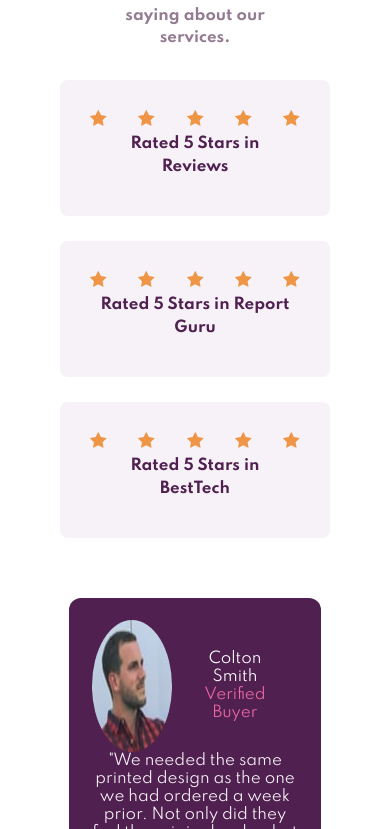
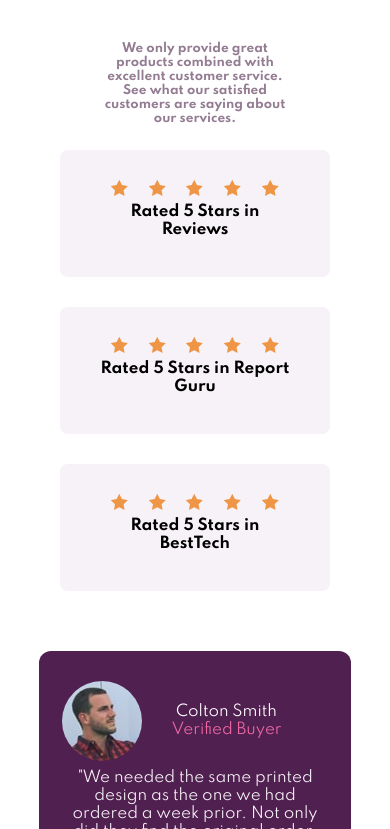
Before and after one commit to M-Kgobe/Social-proof-section, a plain HTML site: page index.html in a window 390 px wide. Shown: the part 327-1156 px from the top of the page. Drawn offline with Linux system fonts and the light colour scheme.

Commit message:
Final update

```diff
--- a/index.html
+++ b/index.html
@@ -132,7 +132,7 @@
       Challenge by
       <a href="https://www.frontendmentor.io?ref=challenge" target="_blank"
         >Frontend Mentor</a
-      >. Coded by <a href="#">Your Name Here</a>.
+      >. Coded by <a href="#">Malesela Kgobe</a>.
     </div>
     <!--End-->
   </body>
--- a/stylesheet.css
+++ b/stylesheet.css
@@ -2,12 +2,11 @@
     box-sizing: border-box;
     margin: 0;
 }
-/*Containers*/
 body{
     display: flex;
     flex-direction: column;
     align-items: center;
-    margin: auto;
+
     Font-size: 15px;
     font-family: 'Spartan', sans-serif;
     font-weight: 400,500,700;
@@ -16,22 +15,29 @@ body{
     background-repeat: no-repeat,no-repeat;
 }
 .intro{
-    display: grid;
+    display: flex;
+    justify-content: space-evenly;
+
+    /*display: grid;
     grid-template-columns:32em 32em;
     padding: 2em;
     line-height: 1.5em;
-    align-items: center;
+    align-items: center;*/
 }
 .rating{
     display: flex;
     flex-direction: column;
-    grid-gap: 25px;
-    color: hsl(300, 43%, 22%);
-    text-align: center;
+    grid-gap: 2em;
+    justify-content: space-between;
+    margin: auto;
+
 }
 .info-header{
     display: flex;
     flex-direction: column;
+    justify-content: space-evenly;
+    margin: 1.8em;
+    width: 30vw;
 }
 .buyers{
     display: grid;
@@ -42,63 +48,65 @@ body{
     display: flex;
     flex-direction: column;
     padding: 2em;
+    justify-content: space-between;
 }
-/*End of containers*/
-
-/*Header info and ratings*/
 .rev{
     display: inline-flex;
     justify-content: space-evenly;
     background-color: hsl(300, 24%, 96%);
     border-radius: 0.5em;
+    width: 400px;
     padding: 1.3em;
 }
 .guru{
     display: inline-flex;
-    padding: 1.3em;
     justify-content: space-evenly;
-
     background-color: hsl(300, 24%, 96%);
     border-radius: 0.5em;
-
+    width: 400px;
+    padding: 1.3em;
+    margin-left: 5em;
 }
 .tech{
     display: inline-flex;
     justify-content: space-evenly;
     background-color: hsl(300, 24%, 96%);
     border-radius: 0.5em;
+    width: 400px;
     padding: 1.3em;
+    margin-left: 10em;
 }
 .Star{
     display: inline-flex;
-    justify-content: space-between;
+    justify-content: space-evenly;
     align-items: center;
-
 }
 .rate{
     padding: 0.5em;
 }
-
-/*End of header infor and ratings*/
-
-/*Reviews Section*/
 .smith{
     background-color: hsl(300, 43%, 22%);
     border-radius: 0.8em;
     padding:1.5em;
+    margin: auto;
 }
 .roberts{
     background-color: hsl(300, 43%, 22%);
     border-radius: 0.8em;
     padding:1.5em;
+    margin: auto;
+    margin-top: 50px;
 }
 .wallace{
     background-color: hsl(300, 43%, 22%);
     border-radius: 0.8em;
     padding:1.5em;
+    margin: auto;
+    margin-top: 80px;
 }
 .username{
     display: flex;
+    align-items: center;
 }
 .verified{
     color: hsl(333, 80%, 67%);
@@ -112,18 +120,18 @@ body{
 .info{
     color: hsl(303, 10%, 53%);
     padding: 2em;
+    font-size: 0.8em;
+    margin-top: 0.6em;
 }
 .header{
     color:hsl(300, 43%, 22%);
+    margin: 0;
+    font-size:3em;
     line-height: 1.1em;
 }
 .buyers img{
     border-radius: 50%;
 }
-
-/*End of reviews8*/
-
-/*media query for smaller devices*/
 @media only screen and (max-width:900px) {
     body{
         display: flex;
@@ -139,8 +147,6 @@ body{
     .intro{
         display: flex;
         flex-direction: column;
-        justify-content: center;
-        align-items: center;
         margin: auto;
         padding: 4em;
     }
@@ -148,37 +154,48 @@ body{
         display: grid;
         grid-template-columns: 1fr;
         grid-gap: 2em;
+        justify-content: center;
+        margin: auto;
+    }
+    .buyers{
+        display: grid;
+        grid-template-columns: 80%;
+        grid-gap: 1em;
+        justify-content: center;
     }
 
-    .buyers{
+    .rating{
         display: flex;
-        flex-direction: column;
         justify-content: center;
         align-items: center;
         margin: auto;
-        max-width:min-content;
     }
     .rev{
         display: flex;
         flex-direction: column;
-
         padding: 2em;
-
+        width: 100%;
     }
     .guru{
         display: flex;
         flex-direction: column;
-
         padding: 2em;
+        margin-left: 0;
+        width: 100%;
     }
     .tech{
         display: flex;
         flex-direction: column;
         padding: 2em;
+        margin-left: 0;
+        width: 100%;
+    }
+    .Star{
+        display: inline-flex;
+        justify-content: space-evenly;
     }
 
 }
-/*End of media query*/
 /*footer*/
 .attribution {
     font-size: 11px;
```
Also changed, not shown: images/screenshot.png (added), 2 other files.
